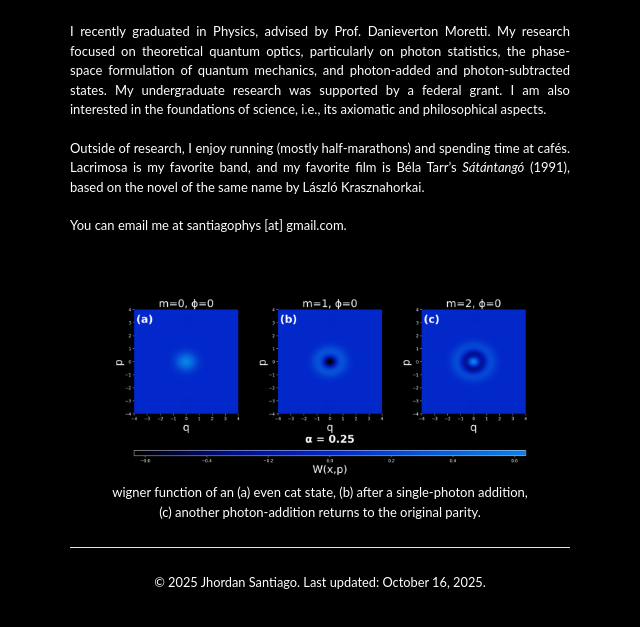
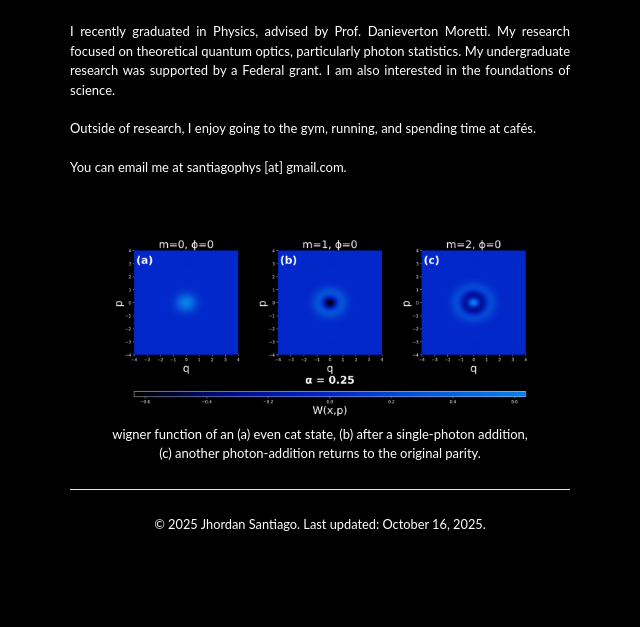
Before and after one commit to jhordansantiago/jhordansantiago.github.io, a plain HTML site: page index.html in a window 1280 px wide. Shown: the part 193-820 px from the top of the page, without its empty margins (320-960 px from the left). Drawn offline with Linux system fonts and the light colour scheme.

Commit message:
Update index.html

```diff
--- a/index.html
+++ b/index.html
@@ -43,12 +43,11 @@
           <section class="content">
   <p>
     I recently graduated in Physics, advised by Prof. Danieverton Moretti.
-    My research focused on theoretical quantum optics, particularly on photon statistics, the phase-space formulation of quantum mechanics, and photon-added and photon-subtracted states. My undergraduate research was supported by a federal grant.    I am also interested in the foundations of science, i.e., its axiomatic and philosophical aspects.
-  </p>
+    My research focused on theoretical quantum optics, particularly photon statistics. My undergraduate research was supported by a Federal grant. I am also interested in the foundations of science.
 
   <p>
-    Outside of research, I enjoy running (mostly half-marathons) and spending time at cafés.
-    Lacrimosa is my favorite band, and my favorite film is Béla Tarr’s <em>Sátántangó</em> (1991), based on the novel of the same name by László Krasznahorkai.
+    Outside of research, I enjoy going to the gym, running, and spending time at cafés.
+
   </p>
 
   <p>
```
